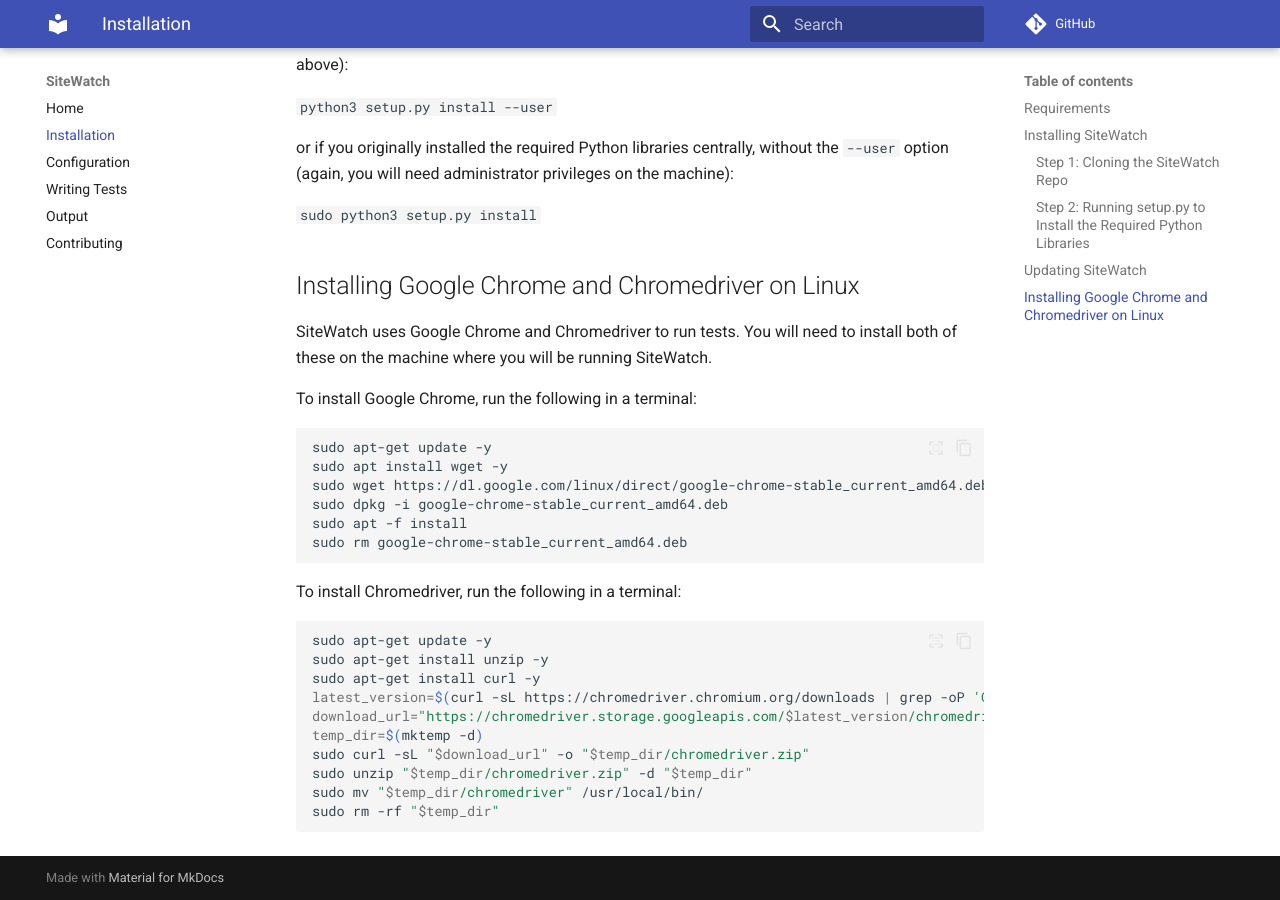
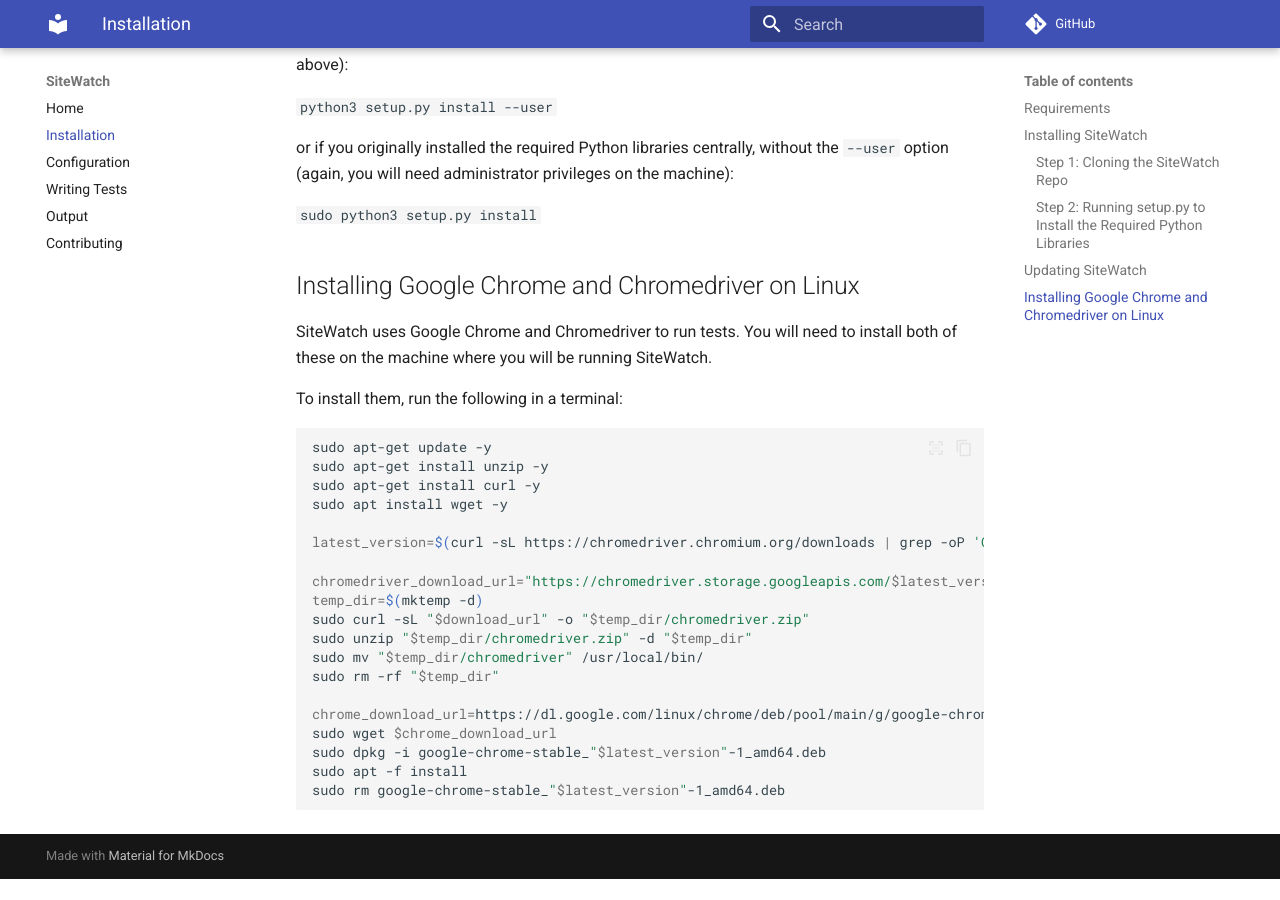
Before and after one commit to digitalutsc/site_watch, an MkDocs documentation site: the page built from docs/installation.md, in a window 1280 px wide and 900 px high, scrolled down 1782 px. Built offline with MkDocs 1.6.1 and Material for MkDocs 9.7.7, drawn with Linux system fonts in a browser that asks for light colours; comment, search, counter and statistics services are not loaded; after the commit the page ends 2661 px from its top, so only the background shows below that.

Commit message:
Edit chrome/driver install instructions

````diff
--- a/docs/installation.md
+++ b/docs/installation.md
@@ -62,28 +62,27 @@
 
 SiteWatch uses Google Chrome and Chromedriver to run tests. You will need to install both of these on the machine where you will be running SiteWatch.
 
-To install Google Chrome, run the following in a terminal:
 
-```bash
-sudo apt-get update -y
-sudo apt install wget -y
-sudo wget https://dl.google.com/linux/direct/google-chrome-stable_current_amd64.deb
-sudo dpkg -i google-chrome-stable_current_amd64.deb
-sudo apt -f install
-sudo rm google-chrome-stable_current_amd64.deb
-```
-
-To install Chromedriver, run the following in a terminal:
+To install them, run the following in a terminal:
 
 ```bash
 sudo apt-get update -y
 sudo apt-get install unzip -y
 sudo apt-get install curl -y
+sudo apt install wget -y
+
 latest_version=$(curl -sL https://chromedriver.chromium.org/downloads | grep -oP 'ChromeDriver \K([0-9]+.[0-9]+.[0-9]+.[0-9]+)' | head -n 1)
-download_url="https://chromedriver.storage.googleapis.com/$latest_version/chromedriver_linux64.zip"
+
+chromedriver_download_url="https://chromedriver.storage.googleapis.com/$latest_version/chromedriver_linux64.zip"
 temp_dir=$(mktemp -d)
 sudo curl -sL "$download_url" -o "$temp_dir/chromedriver.zip"
 sudo unzip "$temp_dir/chromedriver.zip" -d "$temp_dir"
 sudo mv "$temp_dir/chromedriver" /usr/local/bin/
 sudo rm -rf "$temp_dir"
+
+chrome_download_url=https://dl.google.com/linux/chrome/deb/pool/main/g/google-chrome-stable/google-chrome-stable_"$latest_version"-1_amd64.deb
+sudo wget $chrome_download_url
+sudo dpkg -i google-chrome-stable_"$latest_version"-1_amd64.deb
+sudo apt -f install
+sudo rm google-chrome-stable_"$latest_version"-1_amd64.deb
 ```
````
